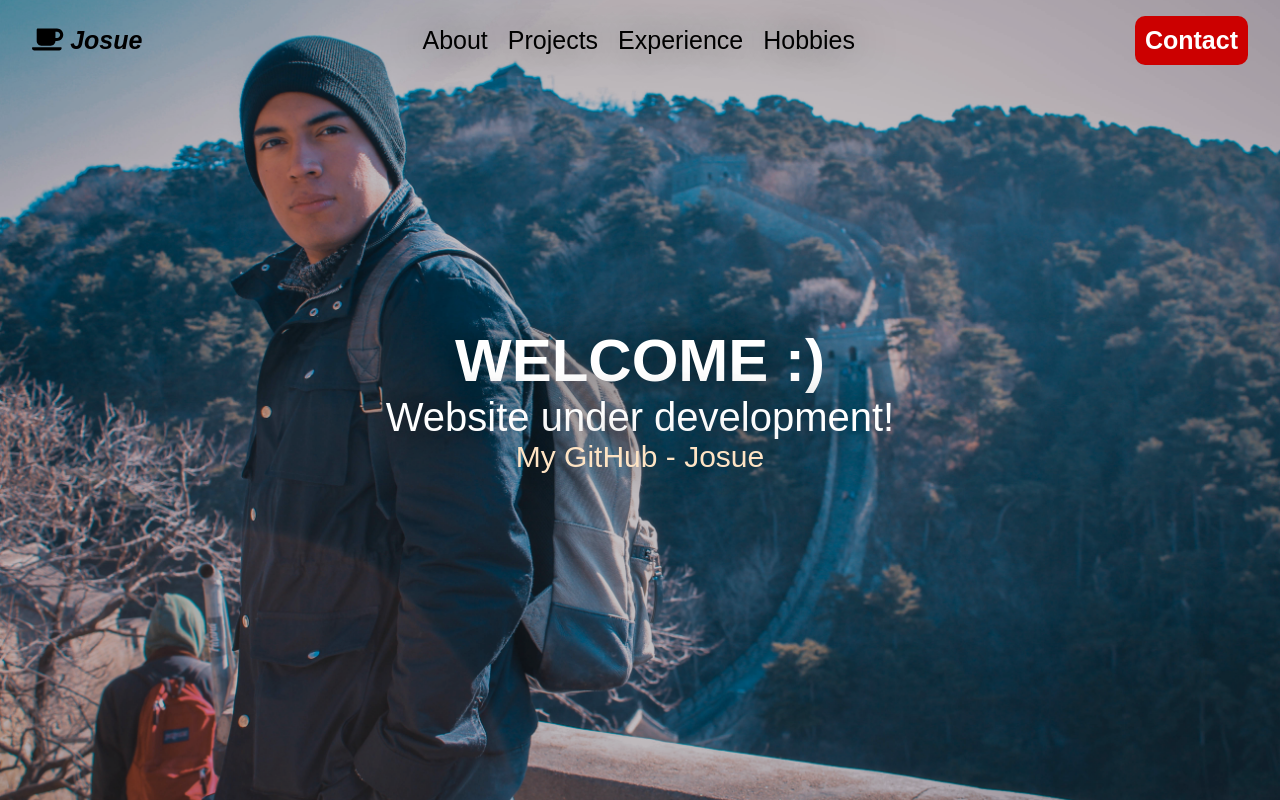
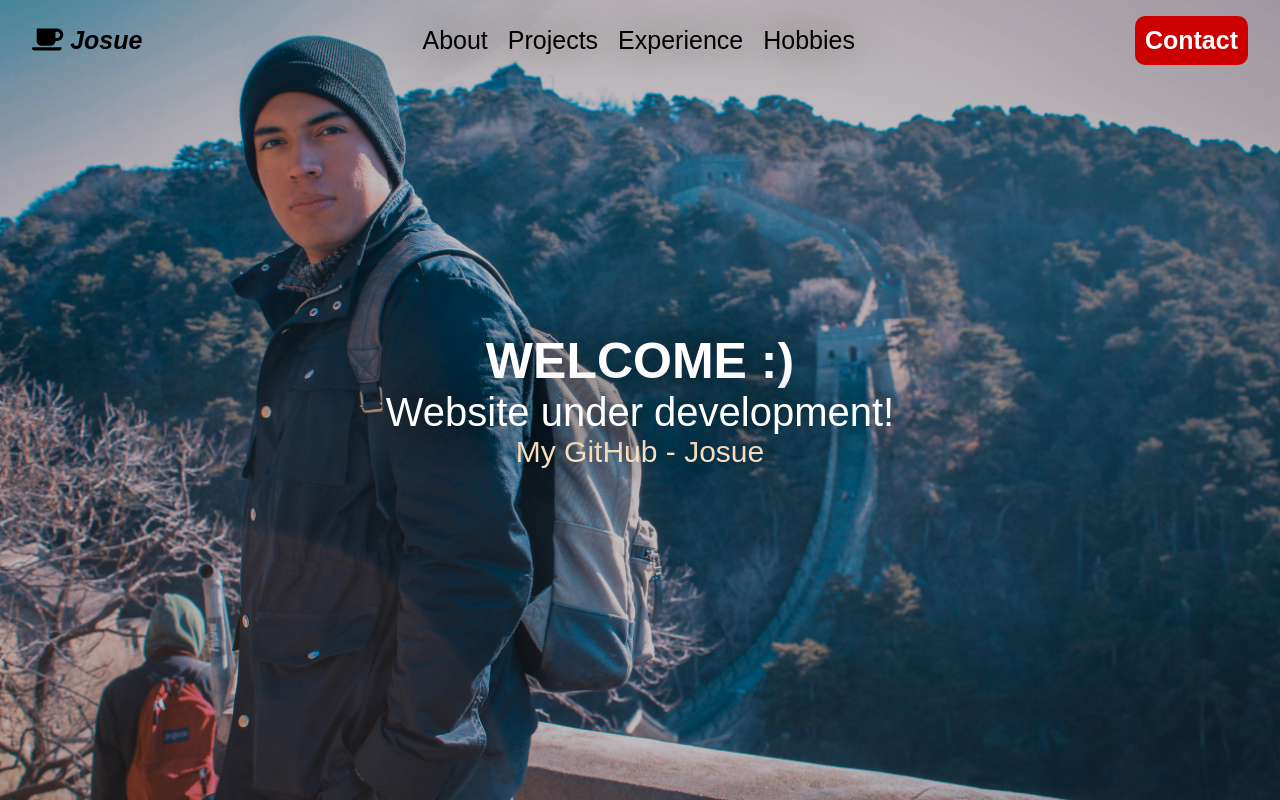
Before and after one commit to JosuContrer/josucontrer.github.io, a React (Create React App) app in the folder SourceCode/: page / in a window 1280 px wide. Built offline with nearby package versions, Linux system fonts and the light colour scheme.

Commit message:
Fixed under development page.

```diff
--- a/SourceCode/src/components/DropDown.scss
+++ b/SourceCode/src/components/DropDown.scss
@@ -2,7 +2,7 @@
 
 .DropDownMenuContainer{
     position: fixed;
-    z-index: 110;
+    z-index: 999;
     left: 0;
     width: 100%;
     height: 100%;
--- a/SourceCode/src/components/Navbar.scss
+++ b/SourceCode/src/components/Navbar.scss
@@ -12,7 +12,7 @@ div{
         justify-content: space-between;
         align-items: center;
         padding: 2rem;
-        z-index: 100;
+        z-index: 800;
         position: fixed;
         width: 100%;
 
--- a/SourceCode/src/components/UnderDevelopment.scss
+++ b/SourceCode/src/components/UnderDevelopment.scss
@@ -16,13 +16,15 @@
 
         color: white;
         text-shadow: 0 0 40px black;
+        text-align: center;
 
         h{
-            font-size: 60px;
+            font-size: 50px;
             font-weight: bold;
         }
 
         p{
+            position: relative;
             font-size: 40px;
         }
 
```
